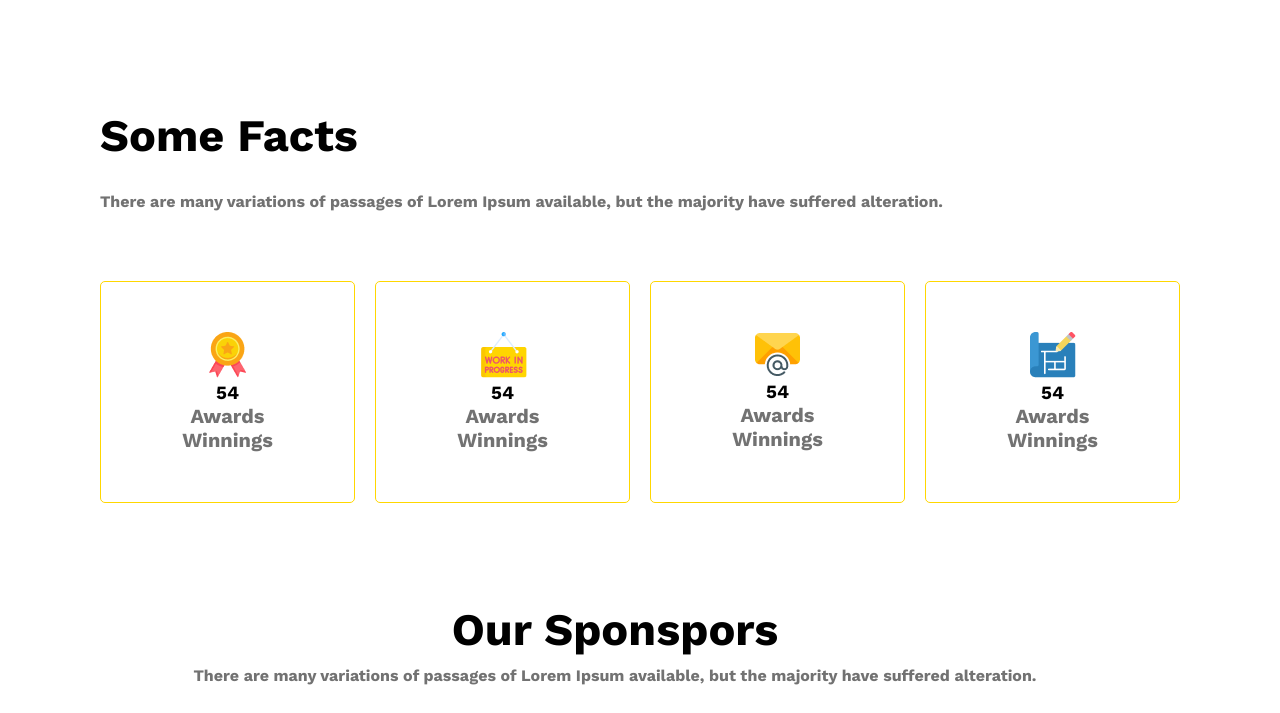
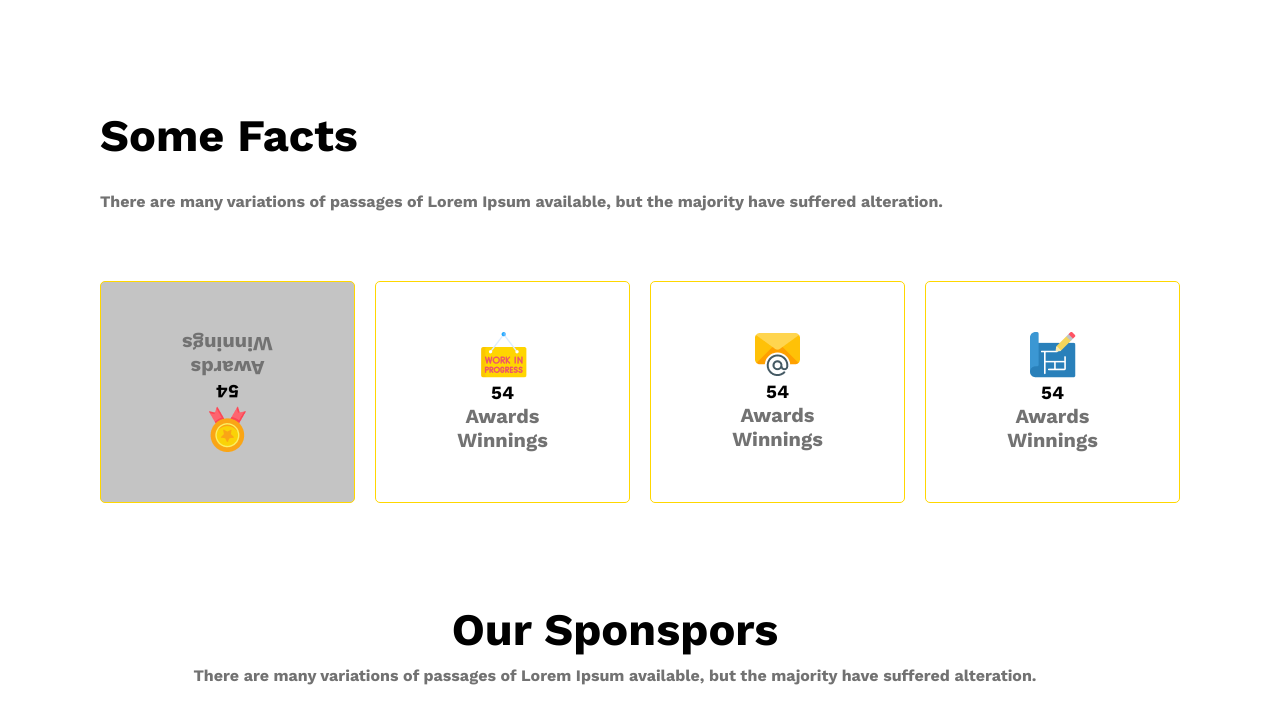
Before and after one commit to sumonchonrodas/architects, a plain HTML site: page index.html in a window 1280 px wide. In both pictures the pointer is over the element 227 px from the left and 2906 px from the top of the page. Shown: the part 2514-3227 px from the top of the page. Drawn offline with nearby package versions, Linux system fonts and the light colour scheme.

Commit message:
almost done

```diff
--- a/styles/style.css
+++ b/styles/style.css
@@ -246,6 +246,17 @@ nav {
     border-radius: 5px;
     text-align: center;
     padding: 50px;
+    transition: transform 1s ease;
+
+
+}
+.boxes-words:hover{
+    border: 1px solid gold;
+    border-radius: 5px;
+    text-align: center;
+    padding: 50px;
+    transform: rotate(180deg);
+    background-color: rgba(128, 128, 128, 0.467);
 
 }
 
```
